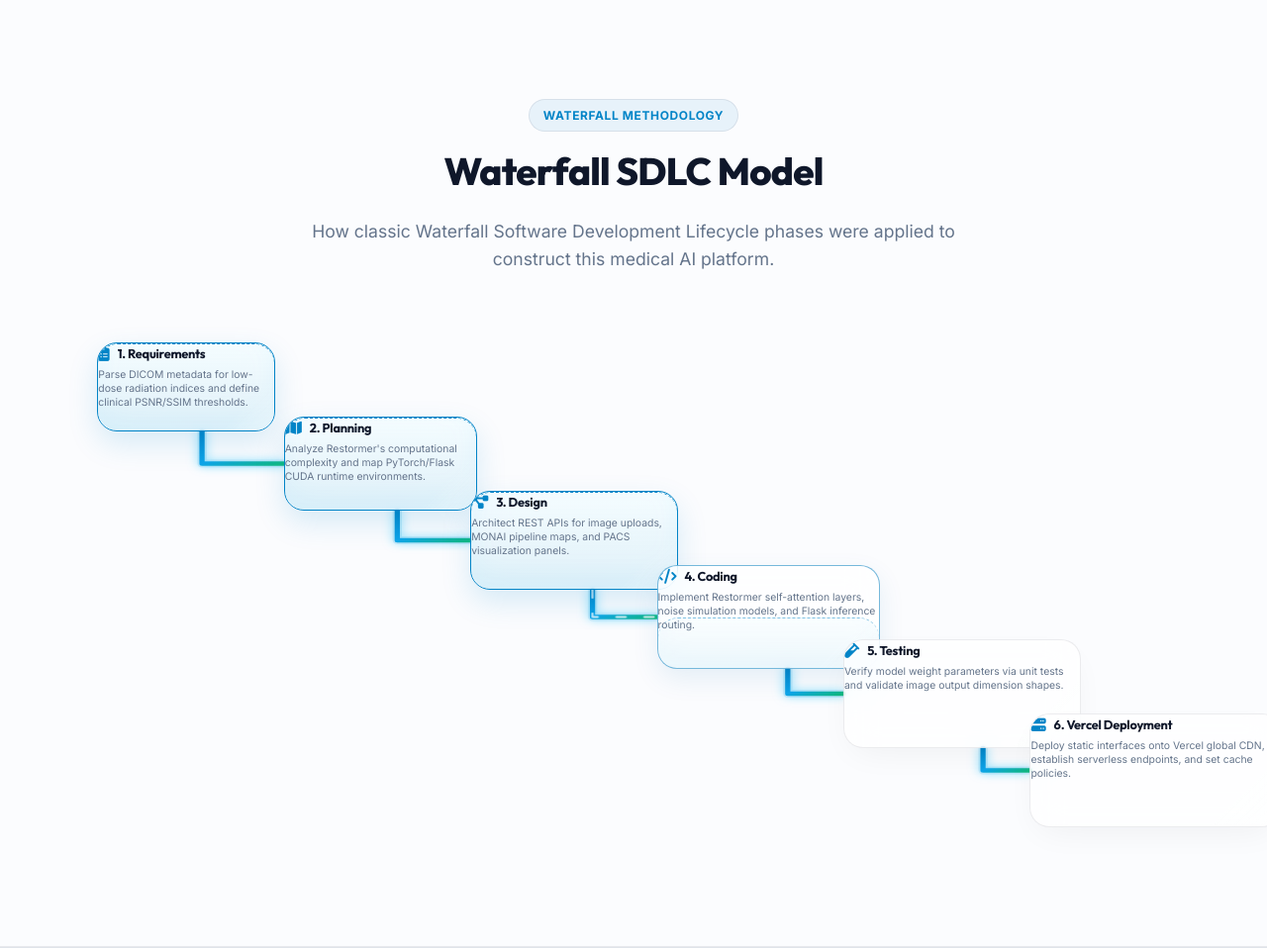
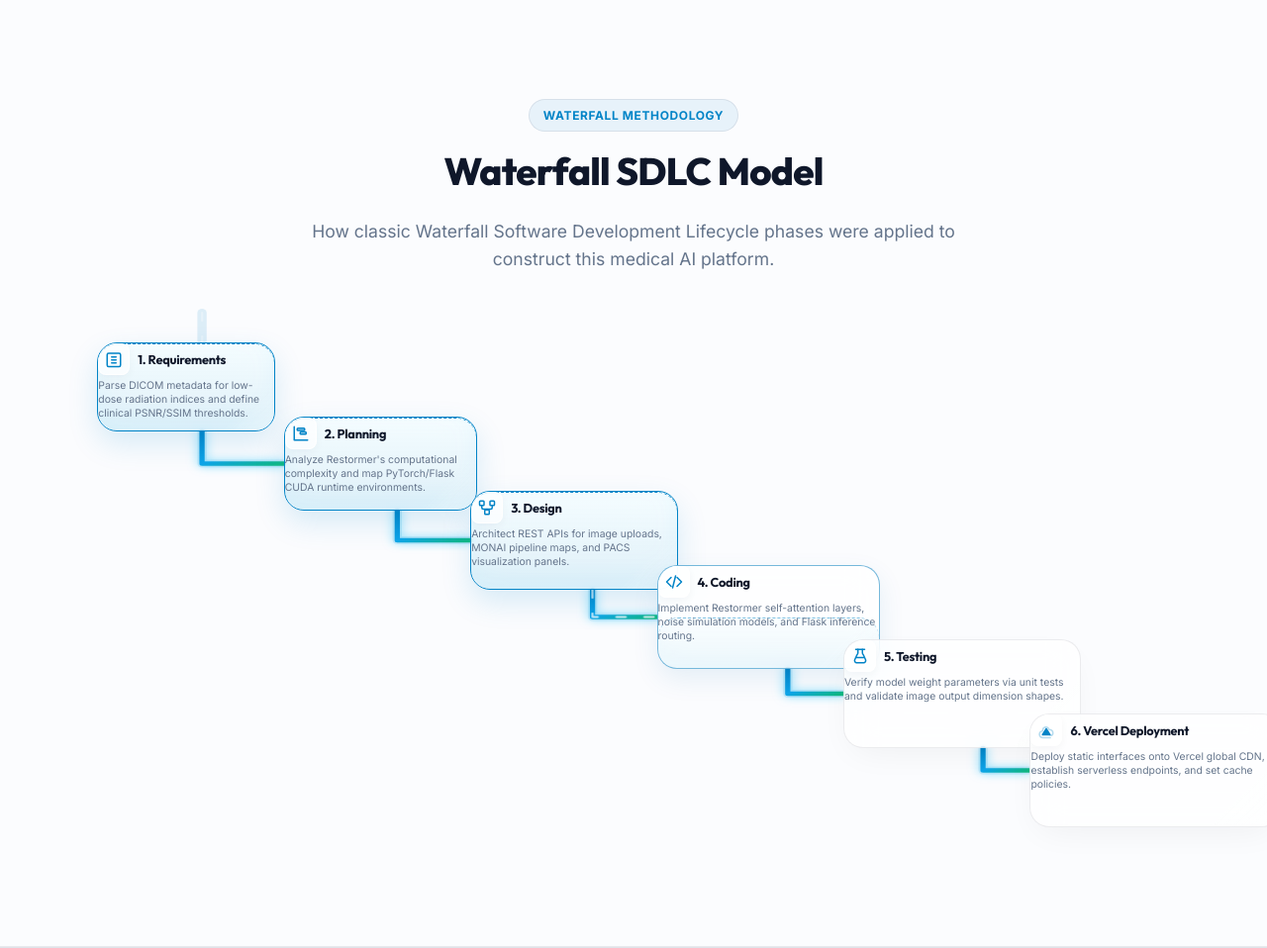
Before and after one commit to Karthik7661/LOW-DOSE-PET-ENHANCEMENT, a Flask app: page / in a window 1280 px wide. Shown: the part 4526-5484 px from the top of the page at 99% size. Run offline with Flask 3, Linux system fonts and the light colour scheme; parts of the project's set-up code (start-up, migrations or seed data) failed here and were passed over.

Commit message:
Add top entrance water pipe and replace Waterfall card icons with custom clinical SVGs

```diff
--- a/static/css/styles.css
+++ b/static/css/styles.css
@@ -1947,6 +1947,10 @@ h1, h2, h3, h4 {
 .water-fill-6 { animation: fillCard6 12s infinite ease-in-out; }
 
 /* Synchronized pipe flow currents (hiding flow when inactive) */
+@keyframes flowPipe0 {
+    0%, 91.6%, 100% { opacity: 0; }
+    1.5%, 8.3% { opacity: 1; }
+}
 @keyframes flowPipe1 {
     0%, 10%, 25%, 100% { opacity: 0; }
     12.5%, 22% { opacity: 1; }
@@ -1968,6 +1972,7 @@ h1, h2, h3, h4 {
     79.1%, 89% { opacity: 1; }
 }
 
+.pipe-flow-0 { animation: flowPipe0 12s infinite ease-in-out; }
 .pipe-flow-1 { animation: flowPipe1 12s infinite ease-in-out; }
 .pipe-flow-2 { animation: flowPipe2 12s infinite ease-in-out; }
 .pipe-flow-3 { animation: flowPipe3 12s infinite ease-in-out; }
@@ -1991,3 +1996,17 @@ h1, h2, h3, h4 {
     transform: translateY(-5px) scale(1.03);
     box-shadow: 0 15px 35px var(--glow-primary);
 }
+
+/* Custom visual icon frames inside compact cards */
+.waterfall-icon-wrapper {
+    width: 32px;
+    height: 32px;
+    border-radius: 8px;
+    display: flex;
+    align-items: center;
+    justify-content: center;
+    background: rgba(255, 255, 255, 0.7);
+    box-shadow: 0 3px 8px rgba(15, 23, 42, 0.04);
+    border: 1px solid rgba(255, 255, 255, 0.9);
+    flex-shrink: 0;
+}
--- a/templates/index.html
+++ b/templates/index.html
@@ -746,6 +746,7 @@
                             </filter>
                         </defs>
                         <!-- Layer 1: Outer glowing transparent glass pipe -->
+                        <path d="M 130,-20 L 130,10" fill="none" stroke="rgba(2, 132, 199, 0.12)" stroke-width="8" stroke-linecap="round" />
                         <path d="M 130,100 L 130,132.5 L 200,132.5" fill="none" stroke="rgba(2, 132, 199, 0.12)" stroke-width="8" stroke-linecap="round" stroke-linejoin="round" />
                         <path d="M 297.5,180 L 297.5,210 L 360,210" fill="none" stroke="rgba(2, 132, 199, 0.12)" stroke-width="8" stroke-linecap="round" stroke-linejoin="round" />
                         <path d="M 465,260 L 465,287.5 L 520,287.5" fill="none" stroke="rgba(2, 132, 199, 0.12)" stroke-width="8" stroke-linecap="round" stroke-linejoin="round" />
@@ -753,6 +754,7 @@
                         <path d="M 800,420 L 800,442.5 L 840,442.5" fill="none" stroke="rgba(2, 132, 199, 0.12)" stroke-width="8" stroke-linecap="round" stroke-linejoin="round" />
 
                         <!-- Layer 2: Inner glowing liquid core -->
+                        <path d="M 130,-20 L 130,10" fill="none" stroke="url(#waterGrad)" stroke-width="4.5" stroke-linecap="round" class="water-core" />
                         <path d="M 130,100 L 130,132.5 L 200,132.5" fill="none" stroke="url(#waterGrad)" stroke-width="4.5" stroke-linecap="round" stroke-linejoin="round" class="water-core" />
                         <path d="M 297.5,180 L 297.5,210 L 360,210" fill="none" stroke="url(#waterGrad)" stroke-width="4.5" stroke-linecap="round" stroke-linejoin="round" class="water-core" />
                         <path d="M 465,260 L 465,287.5 L 520,287.5" fill="none" stroke="url(#waterGrad)" stroke-width="4.5" stroke-linecap="round" stroke-linejoin="round" class="water-core" />
@@ -760,6 +762,7 @@
                         <path d="M 800,420 L 800,442.5 L 840,442.5" fill="none" stroke="url(#waterGrad)" stroke-width="4.5" stroke-linecap="round" stroke-linejoin="round" class="water-core" />
 
                         <!-- Layer 3: Rushing liquid currents (Bubble stream animation) -->
+                        <path d="M 130,-20 L 130,10" fill="none" stroke="rgba(255, 255, 255, 0.75)" stroke-width="1.8" stroke-linecap="round" class="water-current pipe-flow-0" />
                         <path d="M 130,100 L 130,132.5 L 200,132.5" fill="none" stroke="rgba(255, 255, 255, 0.75)" stroke-width="1.8" stroke-linecap="round" stroke-linejoin="round" class="water-current pipe-flow-1" />
                         <path d="M 297.5,180 L 297.5,210 L 360,210" fill="none" stroke="rgba(255, 255, 255, 0.75)" stroke-width="1.8" stroke-linecap="round" stroke-linejoin="round" class="water-current pipe-flow-2" />
                         <path d="M 465,260 L 465,287.5 L 520,287.5" fill="none" stroke="rgba(255, 255, 255, 0.75)" stroke-width="1.8" stroke-linecap="round" stroke-linejoin="round" class="water-current pipe-flow-3" />
@@ -772,7 +775,14 @@
                 <div class="waterfall-compact-card waterfall-card-1 glass-card tilt-3d waterfall-card-pulse-1">
                     <div class="water-fill-overlay water-fill-1"></div>
                     <div style="display: flex; align-items: center; gap: 8px; margin-bottom: 4px;">
-                        <i class="fa-solid fa-clipboard-list" style="color: var(--color-primary); font-size: 0.95rem;"></i>
+                        <div class="waterfall-icon-wrapper">
+                            <svg width="18" height="18" viewBox="0 0 24 24" fill="none" stroke="var(--color-primary)" stroke-width="2" stroke-linecap="round" stroke-linejoin="round">
+                                <rect x="3" y="4" width="18" height="18" rx="2" ry="2" />
+                                <line x1="9" y1="9" x2="15" y2="9" />
+                                <line x1="9" y1="13" x2="15" y2="13" />
+                                <line x1="9" y1="17" x2="15" y2="17" />
+                            </svg>
+                        </div>
                         <h4 style="font-size: 0.8rem; font-weight: 700;">1. Requirements</h4>
                     </div>
                     <p style="font-size: 0.65rem; color: var(--color-text-muted); line-height: 1.35;">Parse DICOM metadata for low-dose radiation indices and define clinical PSNR/SSIM thresholds.</p>
@@ -781,7 +791,13 @@
                 <div class="waterfall-compact-card waterfall-card-2 glass-card tilt-3d waterfall-card-pulse-2">
                     <div class="water-fill-overlay water-fill-2"></div>
                     <div style="display: flex; align-items: center; gap: 8px; margin-bottom: 4px;">
-                        <i class="fa-solid fa-map" style="color: var(--color-primary); font-size: 0.95rem;"></i>
+                        <div class="waterfall-icon-wrapper">
+                            <svg width="18" height="18" viewBox="0 0 24 24" fill="none" stroke="var(--color-primary)" stroke-width="2" stroke-linecap="round" stroke-linejoin="round">
+                                <path d="M3 3v18h18" />
+                                <rect x="7" y="5" width="10" height="3" rx="1" fill="rgba(2, 132, 199, 0.2)" />
+                                <rect x="11" y="10" width="8" height="3" rx="1" fill="rgba(2, 132, 199, 0.2)" />
+                            </svg>
+                        </div>
                         <h4 style="font-size: 0.8rem; font-weight: 700;">2. Planning</h4>
                     </div>
                     <p style="font-size: 0.65rem; color: var(--color-text-muted); line-height: 1.35;">Analyze Restormer's computational complexity and map PyTorch/Flask CUDA runtime environments.</p>
@@ -790,7 +806,15 @@
                 <div class="waterfall-compact-card waterfall-card-3 glass-card tilt-3d waterfall-card-pulse-3">
                     <div class="water-fill-overlay water-fill-3"></div>
                     <div style="display: flex; align-items: center; gap: 8px; margin-bottom: 4px;">
-                        <i class="fa-solid fa-diagram-project" style="color: var(--color-primary); font-size: 0.95rem;"></i>
+                        <div class="waterfall-icon-wrapper">
+                            <svg width="18" height="18" viewBox="0 0 24 24" fill="none" stroke="var(--color-primary)" stroke-width="2" stroke-linecap="round" stroke-linejoin="round">
+                                <rect x="2" y="3" width="6" height="6" rx="1" />
+                                <rect x="16" y="3" width="6" height="6" rx="1" />
+                                <rect x="9" y="15" width="6" height="6" rx="1" />
+                                <path d="M5 9v3a2 2 0 0 0 2 2h10a2 2 0 0 0 2-2V9" />
+                                <path d="M12 14v1" />
+                            </svg>
+                        </div>
                         <h4 style="font-size: 0.8rem; font-weight: 700;">3. Design</h4>
                     </div>
                     <p style="font-size: 0.65rem; color: var(--color-text-muted); line-height: 1.35;">Architect REST APIs for image uploads, MONAI pipeline maps, and PACS visualization panels.</p>
@@ -799,7 +823,13 @@
                 <div class="waterfall-compact-card waterfall-card-4 glass-card tilt-3d waterfall-card-pulse-4">
                     <div class="water-fill-overlay water-fill-4"></div>
                     <div style="display: flex; align-items: center; gap: 8px; margin-bottom: 4px;">
-                        <i class="fa-solid fa-code" style="color: var(--color-primary); font-size: 0.95rem;"></i>
+                        <div class="waterfall-icon-wrapper">
+                            <svg width="18" height="18" viewBox="0 0 24 24" fill="none" stroke="var(--color-primary)" stroke-width="2" stroke-linecap="round" stroke-linejoin="round">
+                                <polyline points="16 18 22 12 16 6" />
+                                <polyline points="8 6 2 12 8 18" />
+                                <line x1="14" y1="4" x2="10" y2="20" />
+                            </svg>
+                        </div>
                         <h4 style="font-size: 0.8rem; font-weight: 700;">4. Coding</h4>
                     </div>
                     <p style="font-size: 0.65rem; color: var(--color-text-muted); line-height: 1.35;">Implement Restormer self-attention layers, noise simulation models, and Flask inference routing.</p>
@@ -808,7 +838,13 @@
                 <div class="waterfall-compact-card waterfall-card-5 glass-card tilt-3d waterfall-card-pulse-5">
                     <div class="water-fill-overlay water-fill-5"></div>
                     <div style="display: flex; align-items: center; gap: 8px; margin-bottom: 4px;">
-                        <i class="fa-solid fa-vial" style="font-size: 0.95rem; color: var(--color-primary);"></i>
+                        <div class="waterfall-icon-wrapper">
+                            <svg width="18" height="18" viewBox="0 0 24 24" fill="none" stroke="var(--color-primary)" stroke-width="2" stroke-linecap="round" stroke-linejoin="round">
+                                <path d="M6 3h12" />
+                                <path d="M9 3v4.3a4 4 0 0 1-1.3 3L4.7 17a3 3 0 0 0 2.2 4h10.2a3 3 0 0 0 2.2-4l-3-6.7a4 4 0 0 1-1.3-3V3" />
+                                <line x1="7" y1="14" x2="17" y2="14" />
+                            </svg>
+                        </div>
                         <h4 style="font-size: 0.8rem; font-weight: 700;">5. Testing</h4>
                     </div>
                     <p style="font-size: 0.65rem; color: var(--color-text-muted); line-height: 1.35;">Verify model weight parameters via unit tests and validate image output dimension shapes.</p>
@@ -817,7 +853,12 @@
                 <div class="waterfall-compact-card waterfall-card-6 glass-card tilt-3d waterfall-card-pulse-6">
                     <div class="water-fill-overlay water-fill-6"></div>
                     <div style="display: flex; align-items: center; gap: 8px; margin-bottom: 4px;">
-                        <i class="fa-solid fa-server" style="color: var(--color-primary); font-size: 0.95rem;"></i>
+                        <div class="waterfall-icon-wrapper">
+                            <svg width="18" height="18" viewBox="0 0 24 24" fill="none" stroke="var(--color-primary)" stroke-width="2" stroke-linecap="round" stroke-linejoin="round">
+                                <path d="M17.5 19A3.5 3.5 0 0 0 21 15.5c0-2.79-2.54-4.5-5-4.5-.42-1.04-1.37-3.5-4-3.5-3 0-5 2.5-5 5.5A4.5 4.5 0 0 0 7.5 22h10" stroke="rgba(2, 132, 199, 0.3)"/>
+                                <polygon points="12,10 7,18 17,18" fill="var(--color-primary)" />
+                            </svg>
+                        </div>
                         <h4 style="font-size: 0.8rem; font-weight: 700;">6. Vercel Deployment</h4>
                     </div>
                     <p style="font-size: 0.65rem; color: var(--color-text-muted); line-height: 1.35;">Deploy static interfaces onto Vercel global CDN, establish serverless endpoints, and set cache policies.</p>
```
